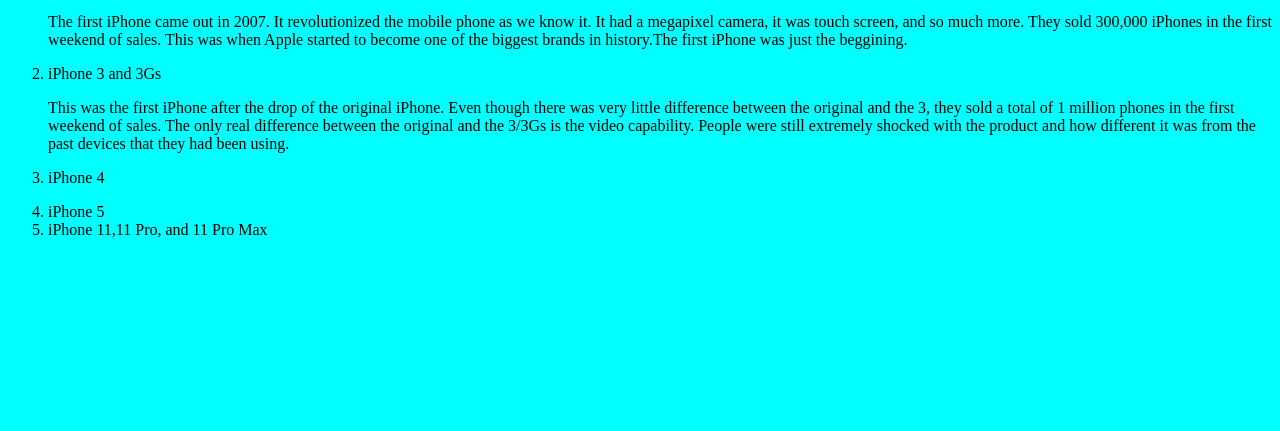
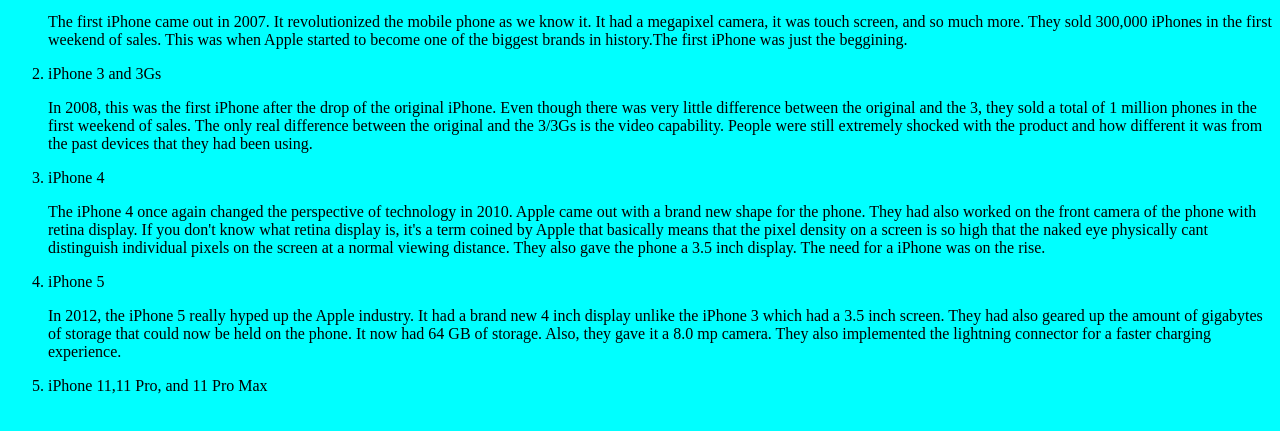
Before and after one commit to FaithMcElhaney/HTML-Exam, a plain HTML site: page index.html in a window 1280 px wide. Shown: the part 101-532 px from the top of the page. Drawn offline with Linux system fonts and the light colour scheme.

Commit message:
paragraphs

```diff
--- a/index.html
+++ b/index.html
@@ -17,13 +17,16 @@
     <ol>
         <li>The iPhone</li>
         <p>The first iPhone came out in 2007. It revolutionized the mobile phone as we know it. It had a megapixel camera, it was touch screen, and so much more. They sold 300,000 iPhones in the first weekend of sales. This was when Apple started to become one of the biggest brands in history.The first iPhone was just the beggining.</p>
-        <li>iPhone 3 and 3Gs</li><p>This was the first iPhone after the drop of the original iPhone. Even though there was very little difference between the original and the 3, they sold a total of 1 million phones in the first weekend of sales. The only real difference between the original and the 3/3Gs is the video capability. People were still extremely shocked with the product and how different it was from the past devices that they had been using.
+        <li>iPhone 3 and 3Gs</li>
+        <p>In 2008, this was the first iPhone after the drop of the original iPhone. Even though there was very little difference between the original and the 3, they sold a total of 1 million phones in the first weekend of sales. The only real difference between the original and the 3/3Gs is the video capability. People were still extremely shocked with the product and how different it was from the past devices that they had been using.
 
         </p>
-        <li>iPhone 4</li><p>
+        <li>iPhone 4</li>
+        <p>The iPhone 4 once again changed the perspective of technology in 2010. Apple came out with a brand new shape for the phone. They had also worked on the front camera of the phone with retina display. If you don't know what retina display is, it's a term coined by Apple that basically means that the pixel density on a screen is so high that the naked eye physically cant distinguish individual pixels on the screen at a normal viewing distance. They also gave the phone a 3.5 inch display. The need for a iPhone was on the rise.
 
         </p>
         <li>iPhone 5</li>
+        <p>In 2012, the iPhone 5 really hyped up the Apple industry. It had a brand new 4 inch display unlike the iPhone 3 which had a 3.5 inch screen. They had also geared up the amount of gigabytes of storage that could now be held on the phone. It now had 64 GB of storage. Also, they gave it a 8.0 mp camera. They also implemented the lightning connector for a faster charging experience. </p>
         <li>iPhone 11,11 Pro, and 11 Pro Max</li>
     </ol>
 </body>
```
